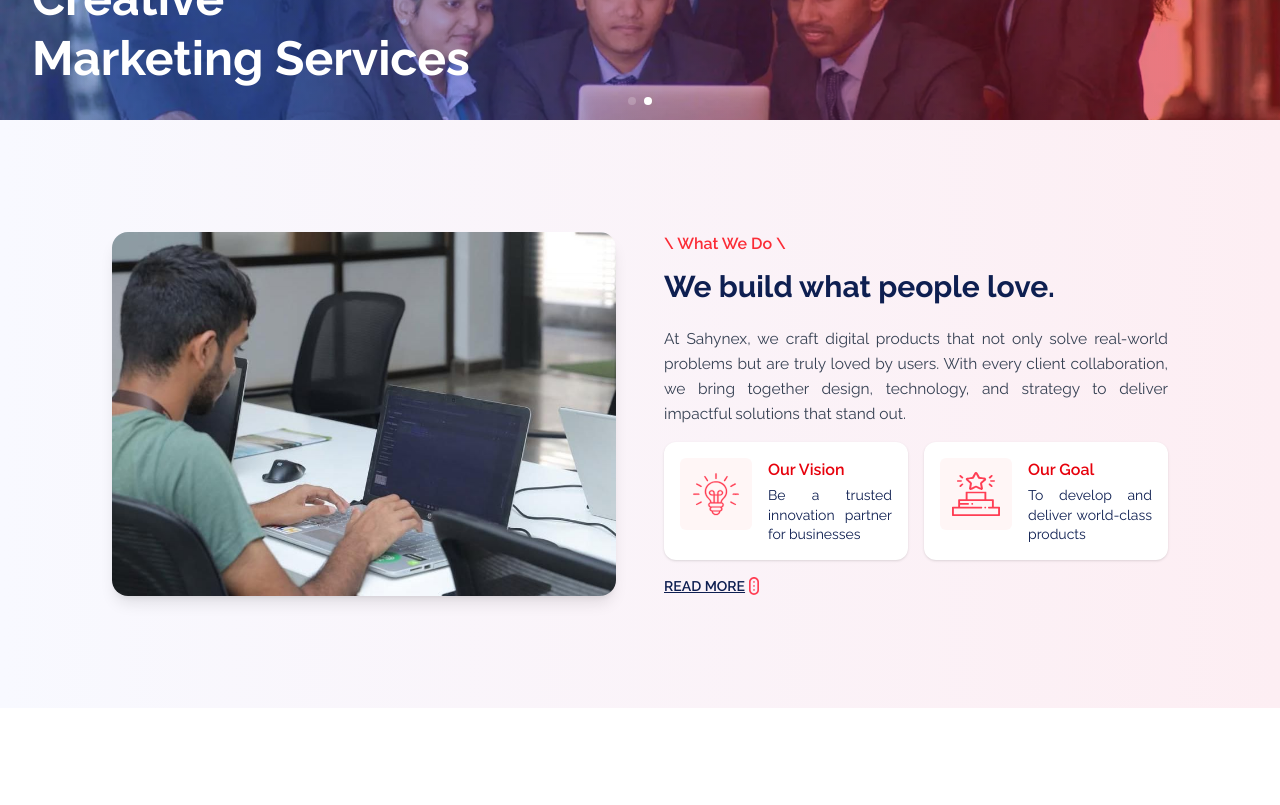
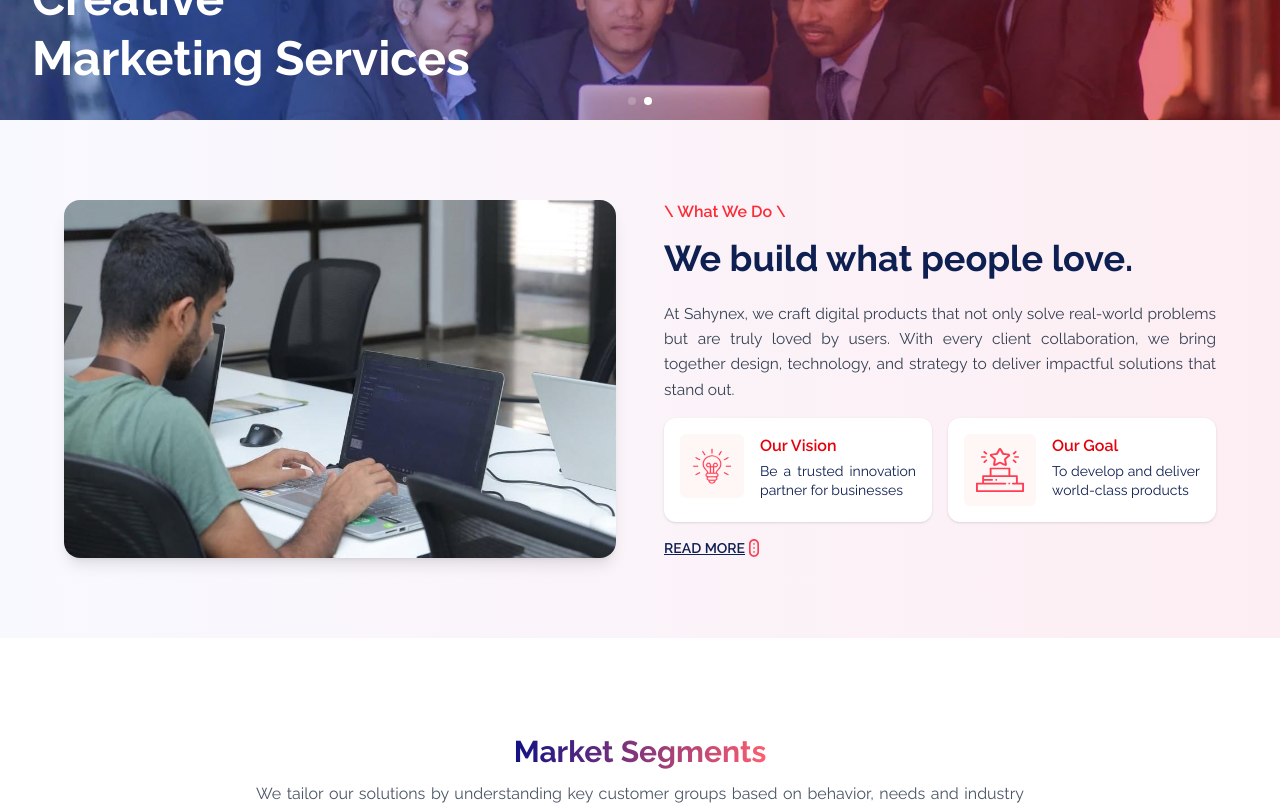
Before and after one commit to sahynex-solution/Sahynex, a Next.js app: page / in a window 1280 px wide. Shown: the part 440-1245 px from the top of the page. Built offline with nearby package versions, Linux system fonts and the light colour scheme.

Commit message:
Refactor Footer and Header components for improved styling and structure

```diff
--- a/src/Components/Footer.tsx
+++ b/src/Components/Footer.tsx
@@ -2,41 +2,40 @@
 
 import React, { useState } from "react";
 import Link from "next/link";
-import {
-  Linkedin,
-  Instagram,
-  Facebook,
-  Twitter,
-  Atom,
-  Globe,
-  Code,
-} from "lucide-react";
+import Image from "next/image";
 
 export default function Footer() {
   const [subscriptionMessage, setSubscriptionMessage] = useState("");
+
   return (
     <footer className="bg-[#0d1440] text-white py-6 md:py-16 px-6 md:px-20">
       <div className="grid grid-cols-1 md:grid-cols-4 gap-10 text-sm">
         <div>
           <p className="mb-4 leading-relaxed text-gray-300 md:mt-10">
-            At Sahynex, we believe clarity in design and function leads to products that users truly connect with and inspire innovation in every interaction.
+            At Sahynex, we believe clarity in design and function leads to
+            products that users truly connect with and inspire innovation in
+            every interaction.
           </p>
           <div className="flex gap-4 mt-6">
             <SocialIcon
               href="https://www.linkedin.com/company/sahynex/"
-              icon={<Linkedin className="w-5 h-5" />}
+              iconSrc="/footer/linkedin.svg"
+              alt="LinkedIn"
             />
             <SocialIcon
               href="https://www.instagram.com/sahynex?igsh=NXMycTJrYjZ5bW42"
-              icon={<Instagram className="w-5 h-5" />}
+              iconSrc="/footer/instagram.svg"
+              alt="Instagram"
             />
             <SocialIcon
               href="https://facebook.com"
-              icon={<Facebook className="w-5 h-5" />}
+              iconSrc="/footer/facebook.svg"
+              alt="Facebook"
             />
             <SocialIcon
               href="https://x.com/sahynex?t=x9L3bvGfqIe7_zmIALHjtg&s=09"
-              icon={<Twitter className="w-5 h-5" />}
+              iconSrc="/footer/twitter.svg"
+              alt="Twitter"
             />
           </div>
         </div>
@@ -60,18 +59,20 @@
           <div className="space-y-4">
             <CareerItem
               href="/Career"
-              icon={<Atom className="w-5 h-5" />}
+              iconSrc="/footer/react.svg"
+              alt="React"
               title="ReactJs Dev. Intern"
             />
             <CareerItem
               href="/Career"
-              icon={<Globe className="w-5 h-5" />}
+              iconSrc="/footer/wordpress.svg"
+              alt="WordPress"
               title="Wordpress Dev. Intern"
             />
-
             <CareerItem
               href="/Career"
-              icon={<Code className="w-5 h-5" />}
+              iconSrc="/footer/python.svg"
+              alt="Python"
               title="Python Developer Intern"
             />
           </div>
@@ -81,31 +82,35 @@
           <h4 className="text-white font-semibold mb-1">Subscribe Us</h4>
           <div className="w-10 h-1 bg-red-500 mb-4 rounded"></div>
           <p className="text-gray-300 mb-4 leading-relaxed">
-            Subscribe to our periodic newsletter for updates on innovations, client stories, and more from the team at Sahynex.
+            Subscribe to our periodic newsletter for updates on innovations,
+            client stories, and more from the team at Sahynex.
           </p>
-          <form className="flex flex-col gap-3" onSubmit={async (e) => {
+          <form
+            className="flex flex-col gap-3"
+            onSubmit={async (e) => {
               e.preventDefault();
               const form = e.currentTarget;
               const email = form.email.value;
               if (!email) return;
               setSubscriptionMessage("");
               try {
-              const res = await fetch('/apis/subscription', {
-                method: 'POST',
-                headers: { 'Content-Type': 'application/json' },
+                const res = await fetch("/apis/subscription", {
+                  method: "POST",
+                  headers: { "Content-Type": "application/json" },
                   body: JSON.stringify({ email }),
                 });
                 const data = await res.json();
                 if (res.status === 201) {
-                setSubscriptionMessage('Thank you for subscribing!');
+                  setSubscriptionMessage("Thank you for subscribing!");
                   form.reset();
                 } else {
-                setSubscriptionMessage(data.error || 'Subscription failed.');
+                  setSubscriptionMessage(data.error || "Subscription failed.");
                 }
               } catch (err) {
-              setSubscriptionMessage('Subscription failed.');
+                setSubscriptionMessage("Subscription failed.");
               }
-          }}>
+            }}
+          >
             <input
               type="email"
               name="email"
@@ -120,7 +125,15 @@
             </button>
           </form>
           {subscriptionMessage && (
-            <p className={`mt-2 text-sm ${subscriptionMessage.startsWith('Thank') ? 'text-green-400' : 'text-red-400'}`}>{subscriptionMessage}</p>
+            <p
+              className={`mt-2 text-sm ${
+                subscriptionMessage.startsWith("Thank")
+                  ? "text-green-400"
+                  : "text-red-400"
+              }`}
+            >
+              {subscriptionMessage}
+            </p>
           )}
         </div>
       </div>
@@ -130,28 +143,38 @@
 
 const SocialIcon = ({
   href,
-  icon,
+  iconSrc,
+  alt,
 }: {
   href: string;
-  icon: React.ReactNode;
+  iconSrc: string;
+  alt: string;
 }) => (
   <Link
     href={href}
     target="_blank"
     rel="noopener noreferrer"
-    className="bg-white text-red-500 p-2 rounded-md hover:bg-red-100 transition"
+    className="bg-white p-2 rounded-md hover:bg-red-100 transition w-10 h-10 flex items-center justify-center"
   >
-    {icon}
+    <Image
+      src={iconSrc}
+      alt={alt}
+      width={18}
+      height={18}
+      className="w-[18px] h-[18px] object-contain"
+    />
   </Link>
 );
 
 const CareerItem = ({
   href,
-  icon,
+  iconSrc,
+  alt,
   title,
 }: {
   href: string;
-  icon: React.ReactNode;
+  iconSrc: string;
+  alt: string;
   title: string;
 }) => (
   <Link
@@ -161,7 +184,7 @@
     className="flex items-center gap-3 group hover:opacity-90 transition"
   >
     <div className="bg-white text-red-500 p-2 w-10 h-10 rounded-md flex items-center justify-center">
-      {icon}
+      <Image src={iconSrc} alt={alt} width={40} height={40} />
     </div>
     <p className="text-red-500 font-medium group-hover:underline">{title}</p>
   </Link>
--- a/src/Components/Header.tsx
+++ b/src/Components/Header.tsx
@@ -24,7 +24,7 @@
   };
 
   return (
-    <header className="bg-[#f7f7f7] px-4 md:px-6 py-4">
+    <header className="bg-white px-4 md:px-6 py-4">
       <div className="flex items-center justify-between ">
         {/* Changed ml-12 to md:ml-12 to remove left margin on mobile */}
         <Link href="/" className="ml-3 sm:ml-7 md:ml-12">
--- a/src/Components/Whatwedo.tsx
+++ b/src/Components/Whatwedo.tsx
@@ -5,8 +5,8 @@
 const Whatwedo = () => {
   return (
     <div>
-      <section className="bg-gradient-to-r from-[#f8f9ff] to-[#fdeef3] py-16 px-6 md:px-16">
-        <div className="rounded-3xl overflow-hidden p-10 md:p-12 max-w-7xl mx-auto grid grid-cols-1 md:grid-cols-2 gap-12 items-stretch">
+      <section className="bg-gradient-to-r from-[#f8f9ff] to-[#fdeef3] py-20 px-6 md:px-16">
+        <div className="max-w-7xl mx-auto grid grid-cols-1 md:grid-cols-2 gap-12 items-stretch">
           <div className="rounded-2xl overflow-hidden shadow-lg h-full">
             <Image
               src="/images/what-we-do.jpg"
@@ -23,28 +23,26 @@
                 \ What We Do \
               </p>
 
-              <h2 className="text-2xl md:text-3xl font-bold text-[#0e1f51] leading-tight mb-5">
+              <h2 className="text-[1.62rem] md:text-4xl font-bold text-[#0e1f51] leading-tight mb-5">
                 We build what people love.
               </h2>
 
-              <p className="text-gray-700 mb-4 text-[15.5px] leading-relaxed">
+              <p className="text-gray-700 mb-4 max-w-xl text-[15.5px] leading-relaxed">
           At Sahynex, we craft digital products that not only solve
                 real-world problems but are truly loved by users. With every
                 client collaboration, we bring together design, technology, and
                 strategy to deliver impactful solutions that stand out.
               </p>
-            </div>
 
               <div className="grid grid-cols-1 sm:grid-cols-2 gap-4 mb-4">
-              {/* Our Vision */}
-              <div className="bg-white p-4 rounded-xl shadow flex flex-row sm:flex-row items-start gap-4">
+                <div className="bg-white p-4 rounded-xl shadow flex flex-row items-start gap-4">
                   <div className="bg-[#FFF6F6] p-3 rounded-md flex-shrink-0">
                     <Image
                       src="/icons/vision-icon.svg"
                       alt="Our Vision Icon"
-                    width={48}
-                    height={48}
-                    className="bg-[#FFF6F6] w-10 h-10 sm:w-12 sm:h-12"
+                      width={20}
+                      height={20}
+                      className="bg-[#FFF6F6] w-10 h-10 sm:w-10 sm:h-10"
                     />
                   </div>
                   <div className="flex flex-col justify-center">
@@ -57,15 +55,14 @@
                   </div>
                 </div>
 
-              {/* Our Goal */}
-              <div className="bg-white p-4 rounded-xl shadow flex flex-row sm:flex-row items-start gap-4">
+                <div className="bg-white p-4 rounded-xl shadow flex flex-row items-start gap-4">
                   <div className="bg-[#FFF6F6] p-3 rounded-md flex-shrink-0">
                     <Image
                       src="/icons/goal-icon.svg"
                       alt="Our Goal Icon"
                       width={48}
                       height={48}
-                    className="bg-[#FFF6F6]  w-10 h-10 sm:w-12 sm:h-12"
+                      className="bg-[#FFF6F6] w-10 h-10 sm:w-12 sm:h-12"
                     />
                   </div>
                   <div className="flex flex-col justify-center">
@@ -79,7 +76,6 @@
                 </div>
               </div>
 
-            <div>
               <Link
                 href="/About"
                 className="text-sm font-semibold text-[#0e1f51] hover:text-[#EB505A] flex items-center gap-1"
```
Lines whose indentation alone changed are shown as unchanged.
